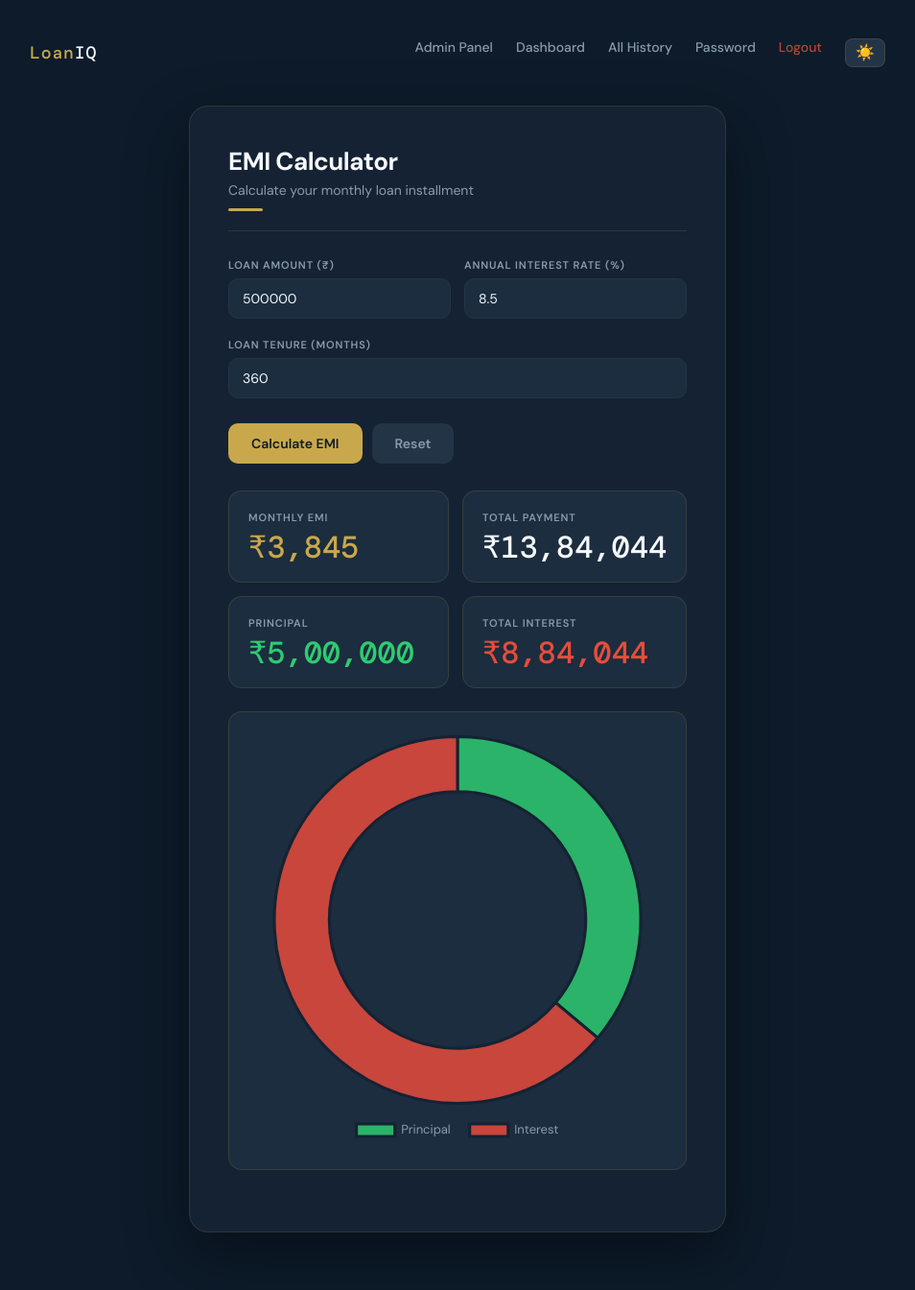
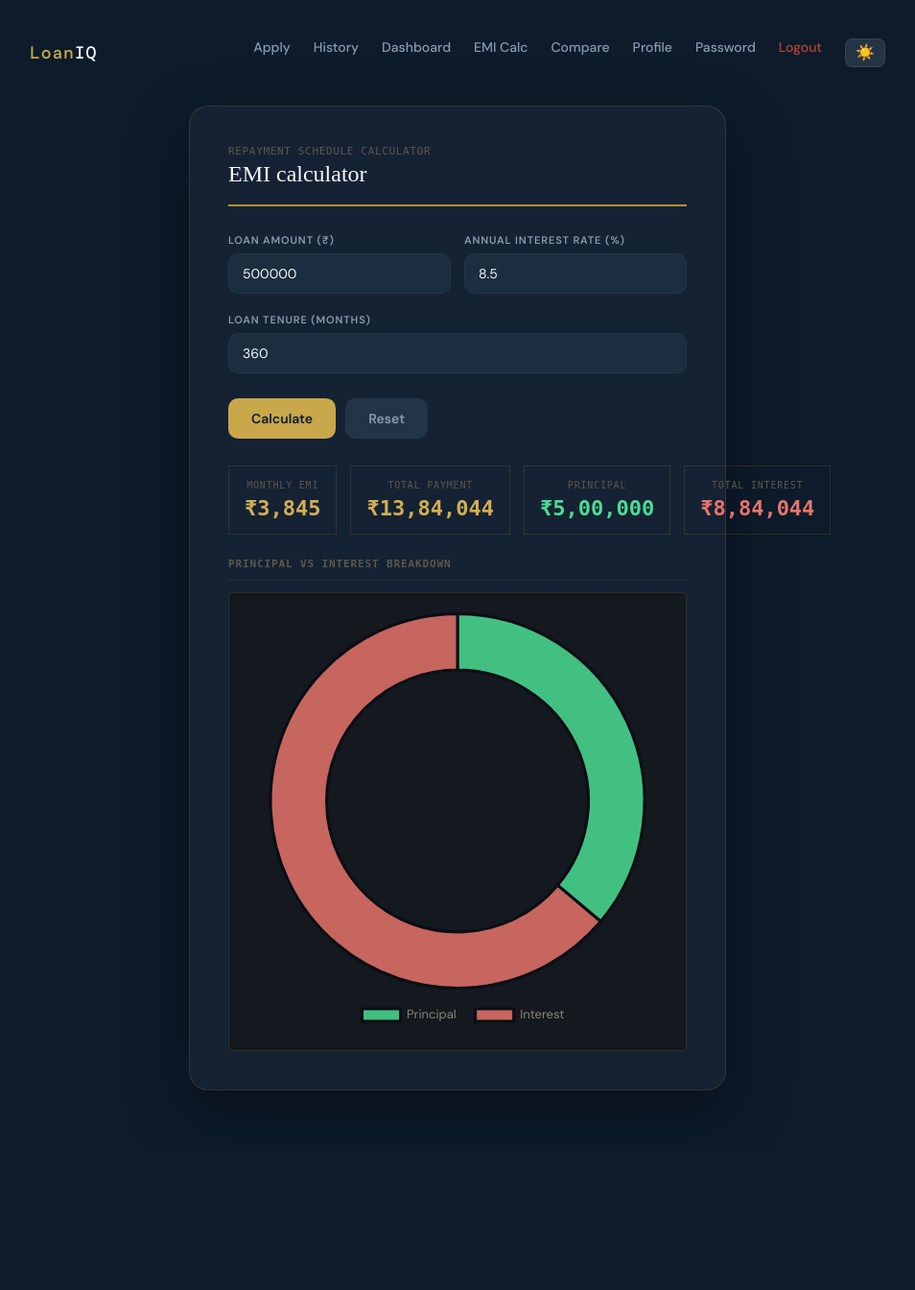
Before and after one commit to hassan-ali786/loan-approval-system, a Flask app: template templates/calculator.html in a window 1280 px wide. Shown: the whole page at 96% size, without its empty margins (163-1117 px from the left). After the commit the page ends 1141 px from the top, so only its background shows below. Run offline with Flask 3, Linux system fonts and the light colour scheme; the template is opened without the code that fills it, so the values that code supplies are empty; a user stored in the database is signed in; parts of the project's set-up code (start-up, migrations or seed data) failed here and were passed over.

Commit message:
style: redesign calculator with seal boxes and ledger section header

```diff
--- a/templates/calculator.html
+++ b/templates/calculator.html
@@ -5,23 +5,19 @@
 <meta name="viewport" content="width=device-width, initial-scale=1.0">
 <title>LoanIQ — EMI Calculator</title>
 <link rel="stylesheet" href="{{ url_for('static', filename='css/style.css') }}">
+<script src="https://cdnjs.cloudflare.com/ajax/libs/Chart.js/4.4.0/chart.umd.min.js"></script>
 </head>
 <body>
 
 <nav class="navbar">
     <div class="nav-logo">Loan<span>IQ</span></div>
     <div class="nav-links">
-        {% if current_user.is_admin %}
-        <a href="/admin">Admin Panel</a>
-        <a href="/dashboard">Dashboard</a>
-        <a href="/history">All History</a>
-        {% else %}
         <a href="/">Apply</a>
         <a href="/history">History</a>
         <a href="/dashboard">Dashboard</a>
         <a href="/calculator">EMI Calc</a>
         <a href="/compare">Compare</a>
-        {% endif %}
+        <a href="/profile">Profile</a>
         <a href="/change-password">Password</a>
         <a href="/logout">Logout</a>
         <button class="theme-btn" id="themeToggle">☀️</button>
@@ -30,10 +26,9 @@
 
 <div class="container">
     <div class="card">
-        <div class="card-header">
-            <h1>EMI Calculator</h1>
-            <p>Calculate your monthly loan installment</p>
-            <div class="gold-line"></div>
+        <div class="case-header">
+            <div class="case-ref">Repayment schedule calculator</div>
+            <div class="case-title">EMI calculator</div>
         </div>
 
         <div class="form-row">
@@ -54,39 +49,40 @@
         </div>
 
         <div class="btn-row">
-            <button class="btn btn-primary" onclick="calcEMI()">Calculate EMI</button>
+            <button class="btn btn-primary" onclick="calcEMI()">Calculate</button>
             <button class="btn btn-ghost" onclick="resetCalc()">Reset</button>
         </div>
 
-        <div class="emi-result" id="emiResult" style="display:none; margin-top:28px;">
-            <div class="stats-grid">
-                <div class="stat-box">
-                    <div class="stat-box-label">Monthly EMI</div>
-                    <div class="stat-box-num gold" id="emiVal">—</div>
+        <div id="emiResult" style="display:none; margin-top:28px;">
+            <div class="seal-row">
+                <div class="seal-box">
+                    <div class="seal-label">Monthly EMI</div>
+                    <div class="seal-value" id="emiVal">—</div>
                 </div>
-                <div class="stat-box">
-                    <div class="stat-box-label">Total Payment</div>
-                    <div class="stat-box-num" id="totalVal">—</div>
+                <div class="seal-box">
+                    <div class="seal-label">Total payment</div>
+                    <div class="seal-value" id="totalVal">—</div>
                 </div>
-                <div class="stat-box">
-                    <div class="stat-box-label">Principal</div>
-                    <div class="stat-box-num green" id="principalVal">—</div>
+                <div class="seal-box seal-credit">
+                    <div class="seal-label">Principal</div>
+                    <div class="seal-value" id="principalVal">—</div>
                 </div>
-                <div class="stat-box">
-                    <div class="stat-box-label">Total Interest</div>
-                    <div class="stat-box-num red" id="interestVal">—</div>
+                <div class="seal-box seal-debit">
+                    <div class="seal-label">Total interest</div>
+                    <div class="seal-value" id="interestVal">—</div>
                 </div>
             </div>
 
-            <div class="chart-wrap" style="margin-top:20px;">
+            <div class="ledger-section-head" style="margin-top:20px;">
+                <span>Principal vs interest breakdown</span>
+            </div>
+            <div class="ledger-chart-wrap">
                 <canvas id="emiChart" width="260" height="260"></canvas>
             </div>
         </div>
-
     </div>
 </div>
 
-<script src="https://cdnjs.cloudflare.com/ajax/libs/Chart.js/4.4.0/chart.umd.min.js"></script>
 <script src="{{ url_for('static', filename='js/theme.js') }}"></script>
 <script>
 let emiChart = null;
@@ -94,20 +90,18 @@ let emiChart = null;
 function fmt(n) {
     return '₹' + Math.round(n).toLocaleString('en-IN');
 }
-
 function getThemeTextColor() {
-    return document.documentElement.getAttribute('data-theme') === 'light' ? '#5A6A7A' : '#8A9BB0';
+    return document.documentElement.getAttribute('data-theme') === 'light' ? '#6B6458' : '#8A8576';
 }
 
 function calcEMI() {
     const P = parseFloat(document.getElementById('loanAmt').value);
     const r = parseFloat(document.getElementById('rate').value) / 12 / 100;
     const n = parseInt(document.getElementById('tenure').value);
-
     if (!P || !r || !n) return;
 
-    const emi = (P * r * Math.pow(1+r, n)) / (Math.pow(1+r, n) - 1);
-    const total = emi * n;
+    const emi      = (P * r * Math.pow(1+r, n)) / (Math.pow(1+r, n) - 1);
+    const total    = emi * n;
     const interest = total - P;
 
     document.getElementById('emiVal').textContent       = fmt(emi);
@@ -116,7 +110,6 @@ function calcEMI() {
     document.getElementById('interestVal').textContent  = fmt(interest);
     document.getElementById('emiResult').style.display  = 'block';
 
-    // Chart
     const ctx = document.getElementById('emiChart').getContext('2d');
     if (emiChart) emiChart.destroy();
     emiChart = new Chart(ctx, {
@@ -125,8 +118,8 @@ function calcEMI() {
             labels: ['Principal', 'Interest'],
             datasets: [{
                 data: [Math.round(P), Math.round(interest)],
-                backgroundColor: ['rgba(46,204,113,0.85)', 'rgba(231,76,60,0.85)'],
-                borderColor: ['#152233','#152233'],
+                backgroundColor: ['rgba(74,222,148,0.85)', 'rgba(231,116,107,0.85)'],
+                borderColor: ['#0B0E14','#0B0E14'],
                 borderWidth: 3
             }]
         },
@@ -149,7 +142,6 @@ function resetCalc() {
     document.getElementById('emiResult').style.display = 'none';
 }
 
-// Auto calc on load
 calcEMI();
 </script>
 </body>
```
